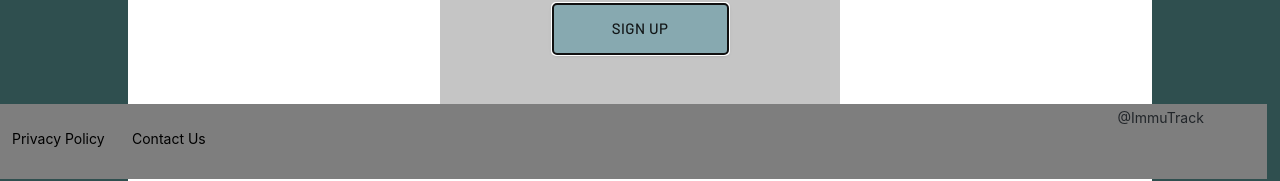
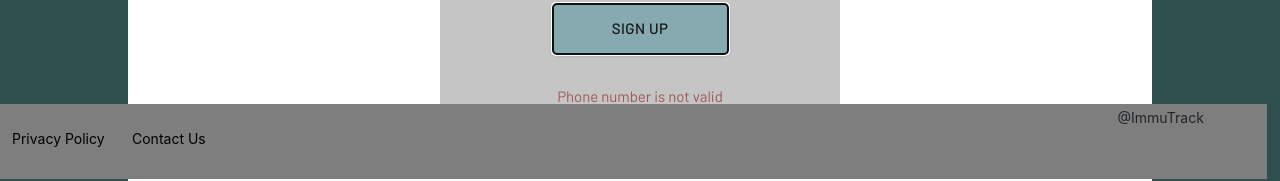
Before and after one commit to aaronw4/Immunization-Front-End, a React (Create React App) app in the folder immutrack/: page /patient-register in a window 1280 px wide. Both pictures are taken after typing "Sample", "Sample", "name@example.com", "Sample123", "Sample" into the empty fields and a click on the button "SIGN UP". Shown: the part 621-802 px from the top of the page. Built offline with nearby package versions, Linux system fonts and the light colour scheme.

Commit message:
properly passing info to actions

```diff
--- a/immutrack/src/components/patient/PatientRegister.js
+++ b/immutrack/src/components/patient/PatientRegister.js
@@ -1,5 +1,6 @@
 import React from "react";
 import { connect } from "react-redux";
+import { register } from "../../actions/register";
 import { Form, Field, withFormik } from "formik";
 import * as Yup from "yup";
 import { Grid, Paper } from "@material-ui/core";
@@ -54,7 +55,7 @@ const RegisterForm = ({ errors, touched, values }) => {
           <Field
             className={classes.inputs}
             type="text"
-            name="phone"
+            name="phoneNumber"
             autoComplete="false"
           />
           <LoginButton variant="contained" type="submit">
@@ -71,38 +72,46 @@ const RegisterForm = ({ errors, touched, values }) => {
           {touched.lastName && errors.lastName && <p>{errors.lastName}</p>}
           {touched.email && errors.email && <p>{errors.email}</p>}
           {touched.password && errors.password && <p>{errors.password}</p>}
-          {touched.phone && errors.phone && <p>{errors.phone}</p>}
+          {touched.phoneNumber && errors.phoneNumber && (
+            <p>{errors.phoneNumber}</p>
+          )}
         </Grid>
       </Form>
     </Paper>
   );
 };
 
+const phoneValidate = /^((\\+[1-9]{1,4}[ \\-]*)|(\\([0-9]{2,3}\\)[ \\-]*)|([0-9]{2,4})[ \\-]*)*?[0-9]{3,4}?[ \\-]*[0-9]{3,4}?$/;
+
 const FormikWrap = withFormik({
-  mapPropsToValues({ firstName, lastName, email, password, phone }) {
+  mapPropsToValues({ firstName, lastName, phoneNumber, email, password }) {
     return {
       firstName: firstName || "",
       lastName: lastName || "",
+      phoneNumber: phoneNumber || "",
       email: email || "",
-      password: password || "",
-      phone: phone || ""
+      password: password || ""
     };
   },
   validationSchema: Yup.object().shape({
     firstName: Yup.string().required("Please enter your name"),
     lastName: Yup.string().required("Please enter your name"),
-    email: Yup.string().required("Email is required"),
-    password: Yup.string().required("Password is required"),
-    phone: Yup.string().required("Please enter your phone number")
+    phoneNumber: Yup.string()
+      .required("Please enter your phone number")
+      .matches(phoneValidate, "Phone number is not valid"),
+    email: Yup.string()
+      .required("Email is required")
+      .email("Email is not valid"),
+    password: Yup.string().required("Password is required")
   }),
-  handleSubmit(values, { props }) {}
+  handleSubmit(values, { props, resetForm }) {
+    props.register(props, resetForm, values);
+  }
 })(RegisterForm);
 
-const mapStateToProps = state => ({});
-
 const PatientRegisterForm = connect(
-  mapStateToProps,
-  {}
+  null,
+  { register }
 )(FormikWrap);
 
 export default PatientRegisterForm;
```
